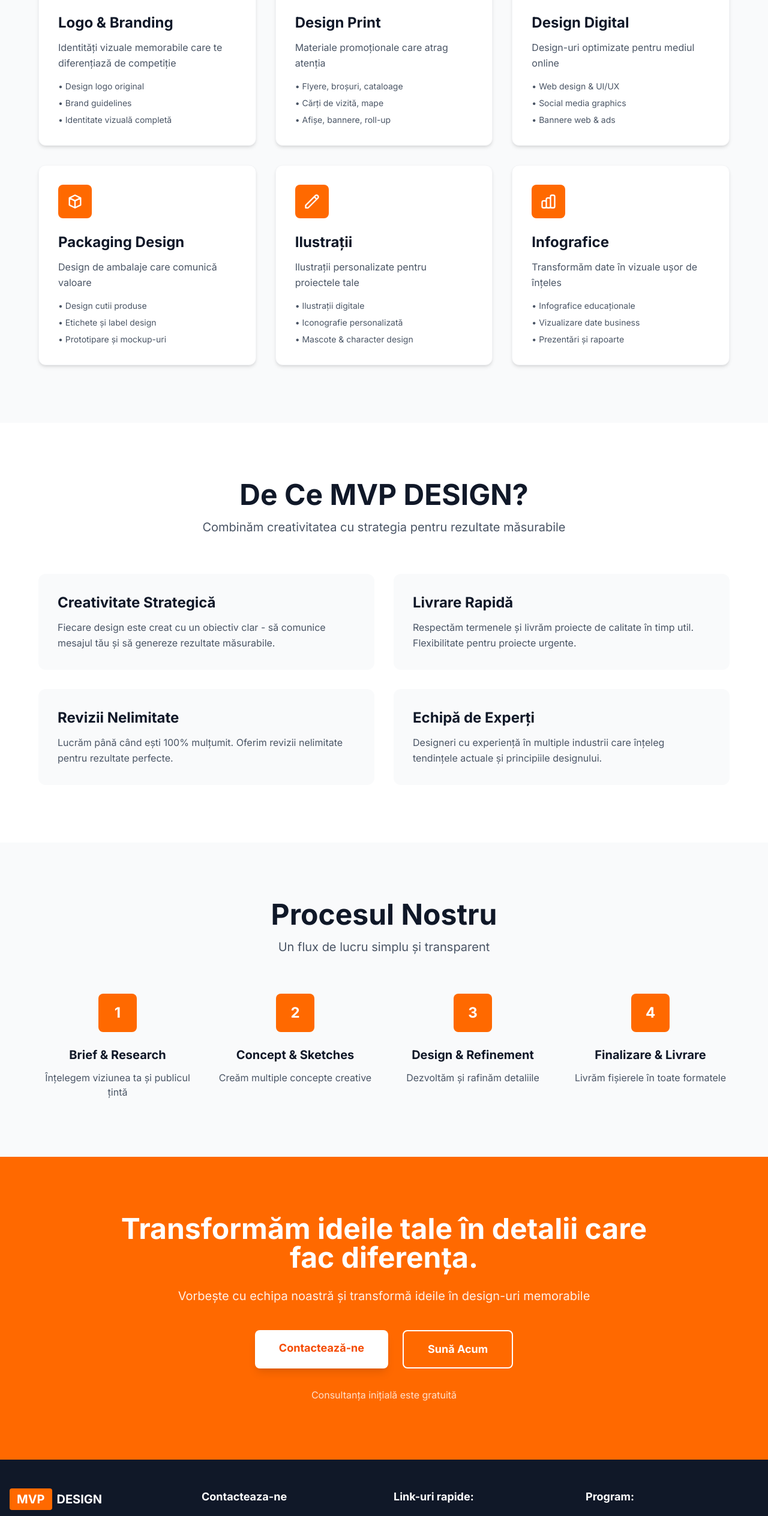
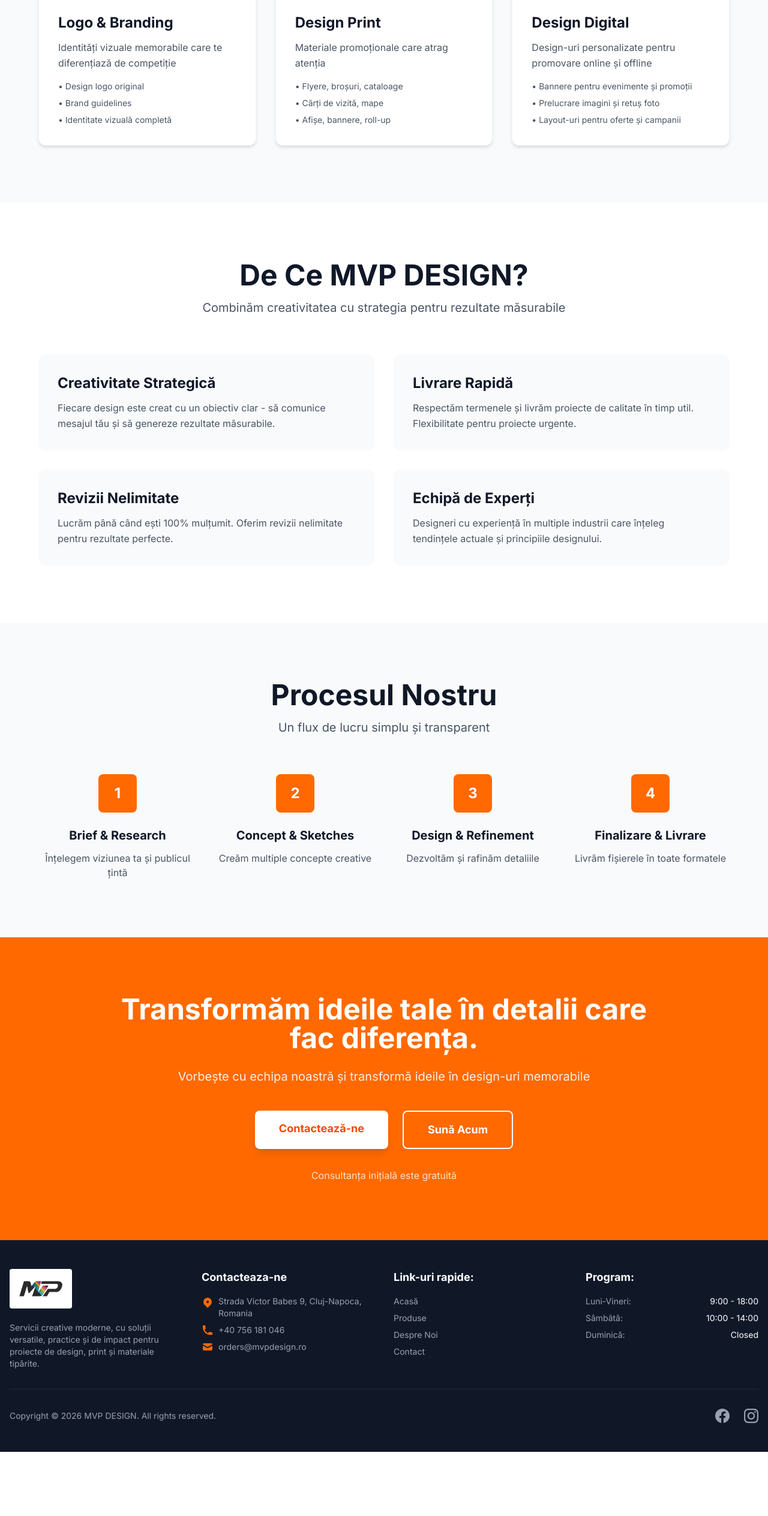
Before and after one commit to bogdan3423/mvpdesign, a Next.js app: page /design in a window 1280 px wide. Shown: the part 1115-3643 px from the top of the page at 60% size. After the commit the page ends 3536 px from the top, so only its background shows below. Built offline with nearby package versions, Linux system fonts and the light colour scheme.

Commit message:
chore: update code structure for better readability and maintainability

```diff
--- a/app/about/page.tsx
+++ b/app/about/page.tsx
@@ -27,17 +27,15 @@ export default function AboutPage() {
                 Povestea Noastră
               </h2>
               <p className="text-lg text-gray-600 mb-6">
-                MVP DESIGN a fost fondat cu o misiune simplă: să oferim papetărie și articole de birou
-                de înaltă calitate profesioniștilor, studenților și persoanelor creative din toată România.
+                MVP DESIGN a fost fondat cu o misiune simplă: să oferim soluții complete de design, editare și print de înaltă calitate profesioniștilor, studenților și persoanelor creative din toată România.
+
               </p>
               <p className="text-lg text-gray-600 mb-6">
-                Credem că instrumentele potrivite pot face toată diferența în munca ta, studii
-                sau proiecte creative. De aceea, selecționăm cu atenție produsele noastre pentru a include doar
-                cele mai bune mărci și produse care îndeplinesc standardele noastre de calitate.
+                Credem că instrumentele și serviciile potrivite pot face diferența în munca ta, în proiectele de studiu sau în orice inițiativă creativă. De aceea, selecționăm cu atenție produsele și serviciile noastre pentru a include doar cele mai bune mărci și soluții care respectă standardele noastre ridicate de calitate.
+
               </p>
               <p className="text-lg text-gray-600">
-                Angajamentul nostru pentru servicii personalizate înseamnă că te poți baza întotdeauna pe sfaturi
-                și asistență de specialitate atunci când alegi produsele perfecte pentru nevoile tale.
+                Ne dedicăm să oferim consultanță personalizată și suport specializat, astfel încât fiecare client să găsească exact soluția potrivită pentru proiectele sale de design, materiale tipărite sau alte nevoi creative.
               </p>
             </div>
             <div className="relative h-96 lg:h-full min-h-[500px] rounded-lg overflow-hidden shadow-xl">
--- a/app/design/page.tsx
+++ b/app/design/page.tsx
@@ -99,68 +99,24 @@ export default function DesignPage() {
                 </div>
                 <h3 className="text-2xl font-bold text-gray-900 mb-3">Design Digital</h3>
                 <p className="text-gray-600 mb-4 leading-relaxed">
-                  Design-uri optimizate pentru mediul online
+                  Design-uri personalizate pentru promovare online și offline
+
                 </p>
                 <ul className="space-y-2 text-sm text-gray-600">
-                  <li>• Web design & UI/UX</li>
-                  <li>• Social media graphics</li>
-                  <li>• Bannere web & ads</li>
+                  <li>• Bannere pentru evenimente și promoții</li>
+                  <li>• Prelucrare imagini și retuș foto</li>
+                  <li>• Layout-uri pentru oferte și campanii</li>
                 </ul>
               </div>
 
               {/* Packaging Design */}
-              <div className="bg-white rounded-xl p-8 shadow-md border border-gray-100">
-                <div className="w-14 h-14 bg-orange-500 rounded-lg flex items-center justify-center mb-6">
-                  <svg className="w-7 h-7 text-white" fill="none" stroke="currentColor" viewBox="0 0 24 24">
-                    <path strokeLinecap="round" strokeLinejoin="round" strokeWidth={2} d="M20 7l-8-4-8 4m16 0l-8 4m8-4v10l-8 4m0-10L4 7m8 4v10M4 7v10l8 4" />
-                  </svg>
-                </div>
-                <h3 className="text-2xl font-bold text-gray-900 mb-3">Packaging Design</h3>
-                <p className="text-gray-600 mb-4 leading-relaxed">
-                  Design de ambalaje care comunică valoare
-                </p>
-                <ul className="space-y-2 text-sm text-gray-600">
-                  <li>• Design cutii produse</li>
-                  <li>• Etichete și label design</li>
-                  <li>• Prototipare și mockup-uri</li>
-                </ul>
-              </div>
+
 
               {/* Illustration */}
-              <div className="bg-white rounded-xl p-8 shadow-md border border-gray-100">
-                <div className="w-14 h-14 bg-orange-500 rounded-lg flex items-center justify-center mb-6">
-                  <svg className="w-7 h-7 text-white" fill="none" stroke="currentColor" viewBox="0 0 24 24">
-                    <path strokeLinecap="round" strokeLinejoin="round" strokeWidth={2} d="M15.232 5.232l3.536 3.536m-2.036-5.036a2.5 2.5 0 113.536 3.536L6.5 21.036H3v-3.572L16.732 3.732z" />
-                  </svg>
-                </div>
-                <h3 className="text-2xl font-bold text-gray-900 mb-3">Ilustrații</h3>
-                <p className="text-gray-600 mb-4 leading-relaxed">
-                  Ilustrații personalizate pentru proiectele tale
-                </p>
-                <ul className="space-y-2 text-sm text-gray-600">
-                  <li>• Ilustrații digitale</li>
-                  <li>• Iconografie personalizată</li>
-                  <li>• Mascote & character design</li>
-                </ul>
-              </div>
+
 
               {/* Infographics */}
-              <div className="bg-white rounded-xl p-8 shadow-md border border-gray-100">
-                <div className="w-14 h-14 bg-orange-500 rounded-lg flex items-center justify-center mb-6">
-                  <svg className="w-7 h-7 text-white" fill="none" stroke="currentColor" viewBox="0 0 24 24">
-                    <path strokeLinecap="round" strokeLinejoin="round" strokeWidth={2} d="M9 19v-6a2 2 0 00-2-2H5a2 2 0 00-2 2v6a2 2 0 002 2h2a2 2 0 002-2zm0 0V9a2 2 0 012-2h2a2 2 0 012 2v10m-6 0a2 2 0 002 2h2a2 2 0 002-2m0 0V5a2 2 0 012-2h2a2 2 0 012 2v14a2 2 0 01-2 2h-2a2 2 0 01-2-2z" />
-                  </svg>
-                </div>
-                <h3 className="text-2xl font-bold text-gray-900 mb-3">Infografice</h3>
-                <p className="text-gray-600 mb-4 leading-relaxed">
-                  Transformăm date în vizuale ușor de înțeles
-                </p>
-                <ul className="space-y-2 text-sm text-gray-600">
-                  <li>• Infografice educaționale</li>
-                  <li>• Vizualizare date business</li>
-                  <li>• Prezentări și rapoarte</li>
-                </ul>
-              </div>
+
             </div>
           </div>
         </div>
--- a/components/Footer.tsx
+++ b/components/Footer.tsx
@@ -1,6 +1,7 @@
 'use client';
 
 import Link from 'next/link';
+import Image from 'next/image';
 
 export default function Footer() {
   return (
@@ -9,14 +10,17 @@ export default function Footer() {
         <div className="grid grid-cols-1 md:grid-cols-2 lg:grid-cols-4 gap-8">
           {/* About Section */}
           <div>
-            <div className="flex items-center space-x-2 mb-4">
-              <div className="bg-orange-500 text-white font-bold text-xl px-3 py-1 rounded">
-                MVP
-              </div>
-              <div className="text-xl font-bold">DESIGN</div>
+            <div className="mb-4 bg-white p-2 rounded inline-block">
+              <Image
+                src="/logo.png"
+                alt="MVP DESIGN Logo"
+                width={120}
+                height={40}
+                style={{ height: '50px', width: 'auto' }}
+              />
             </div>
             <p className="text-gray-400 text-sm">
-              Papetărie modernă ce oferă soluții variate, inspirate, utile și de calitate pentru orice nevoie creativă.
+               Servicii creative moderne, cu soluții versatile, practice și de impact pentru proiecte de design, print și materiale tipărite.
             </p>
           </div>
 
@@ -100,7 +104,7 @@ export default function Footer() {
         {/* Bottom Bar */}
         <div className="border-t border-gray-800 mt-8 pt-8 flex flex-col md:flex-row justify-between items-center">
           <p className="text-sm text-gray-400">
-            Copyright © 2025 MVP DESIGN. All rights reserved.
+            Copyright © 2026 MVP DESIGN. All rights reserved.
           </p>
           <div className="flex space-x-6 mt-4 md:mt-0">
             <a
--- a/data/products.ts
+++ b/data/products.ts
@@ -180,7 +180,7 @@ export const products: Product[] = [
     category: "Printuri clasice / Xerox",
     subcategory: "Diplome",
     slug: "diplome",
-    images: ["https://images.unsplash.com/photo-1638636241638-aef5120c5153?w=900&auto=format&fit=crop&q=60&ixlib=rb-4.1.0&ixid=M3wxMjA3fDB8MHxzZWFyY2h8Mnx8ZGlwbG9tYXxlbnwwfHwwfHx8MA%3D%3D"],
+    images: ["/Poze-produse/diplomapoza.jpeg","/Poze-produse/diplomapoza2.jpeg"],
   },
 
   // Flyere / Pliante
```
Also changed, not shown: public/Poze-produse/diplomapoza.jpeg (added), public/Poze-produse/diplomapoza2.jpeg (added).
